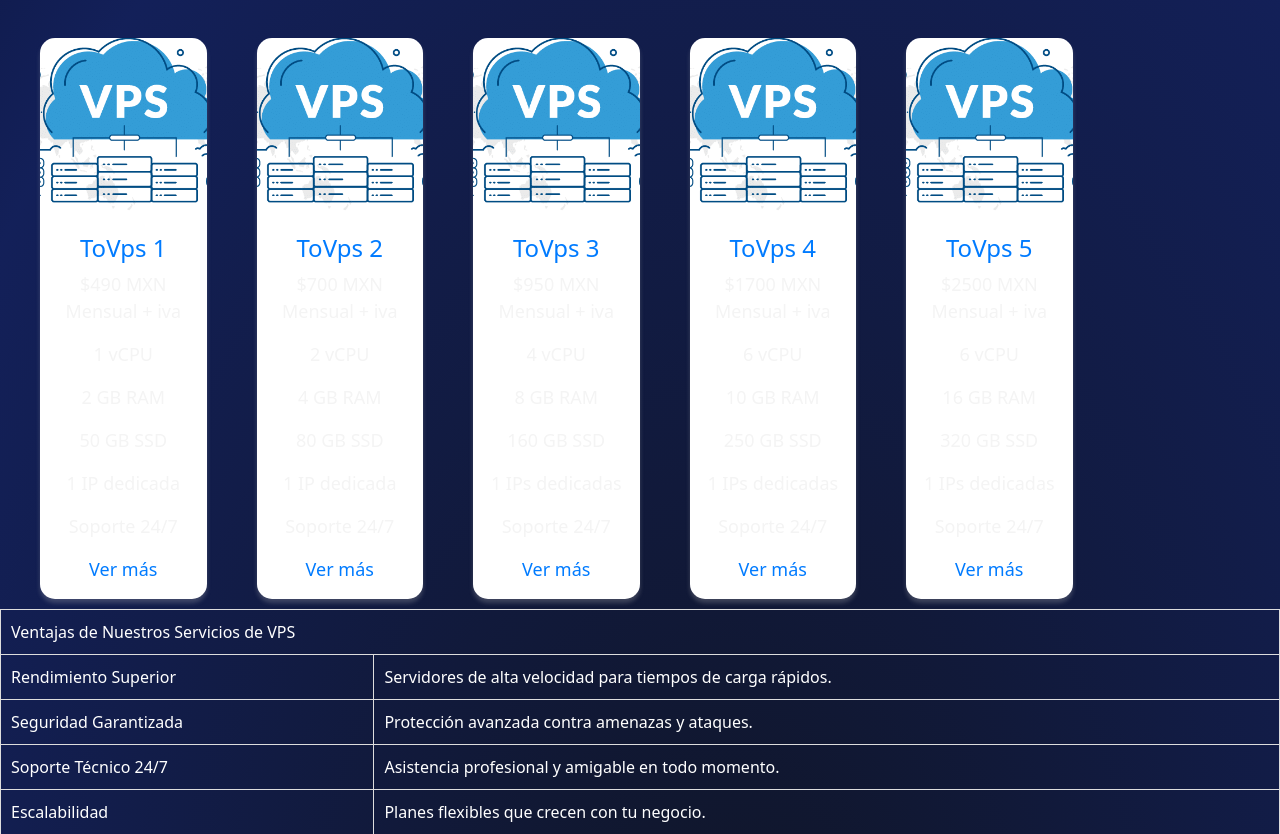
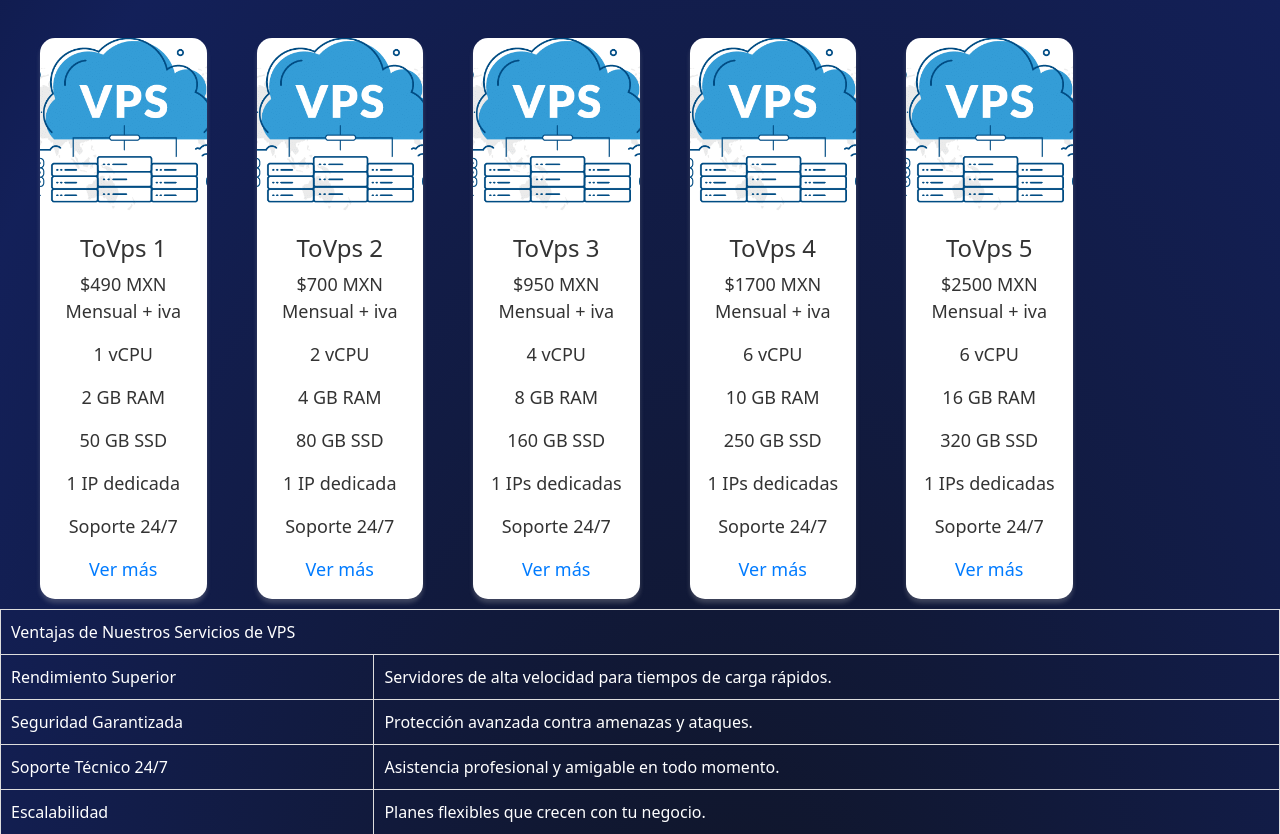
Before and after one commit to axelruiz95/WebPage, a PHP site: page /servidores/vps.php in a window 1280 px wide. Shown: the part 307-1141 px from the top of the page. Run offline with PHP 8.4, Linux system fonts and the light colour scheme; some libraries are stand-ins or nearby versions.

Commit message:
Cambio en pagina vps y afregar carrusel

```diff
--- a/servidores/vps.php
+++ b/servidores/vps.php
@@ -41,7 +41,6 @@
         }
         p {
             font-size: 18px;
-            color: #f4f4f4;
             margin: 10px 0;
         }
         .offer {
@@ -140,7 +139,7 @@
         .slider .swiper-slide .card-description{
         padding:1rem 1rem;
         text-align: center;
-        color: #007bff;
+        color: #333;
         }
         .slider .swiper-slide .card-title,.slider .swiper-slide .card-text{
         margin-bottom: .5rem;
```
